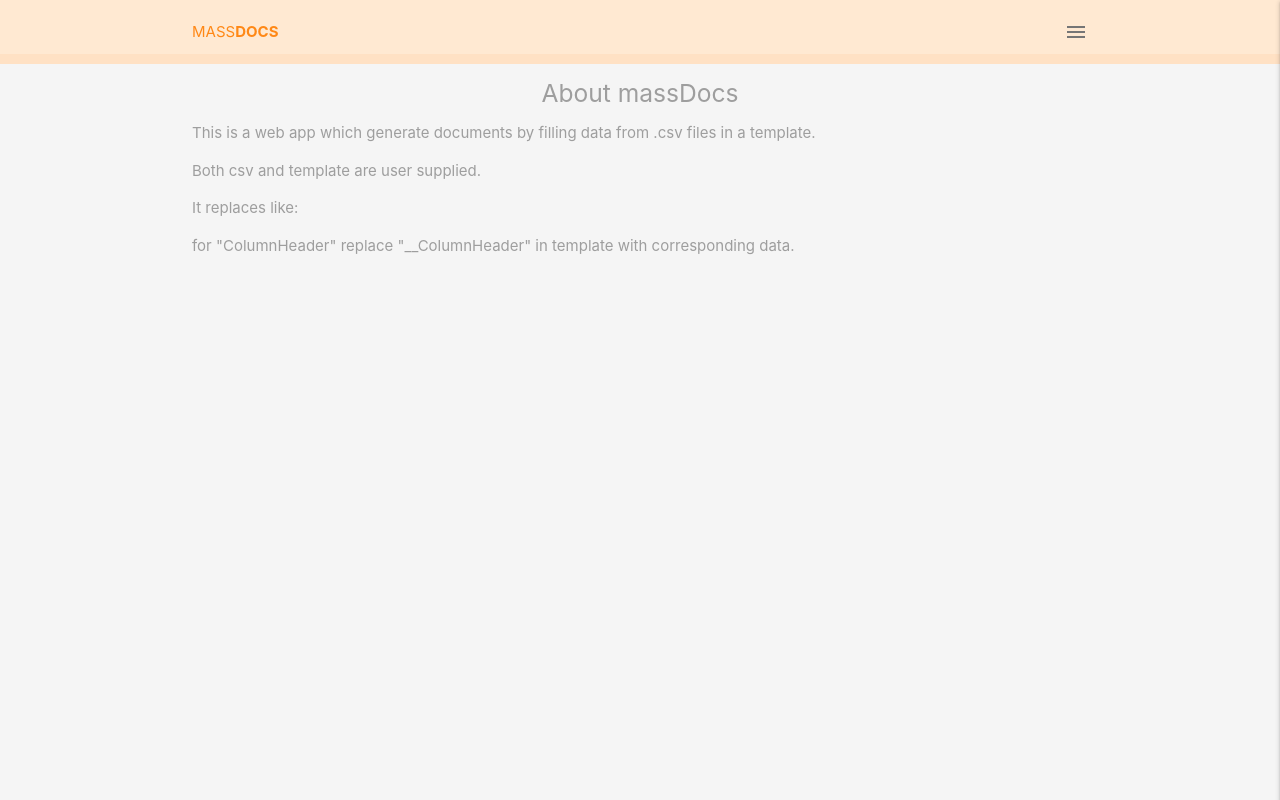
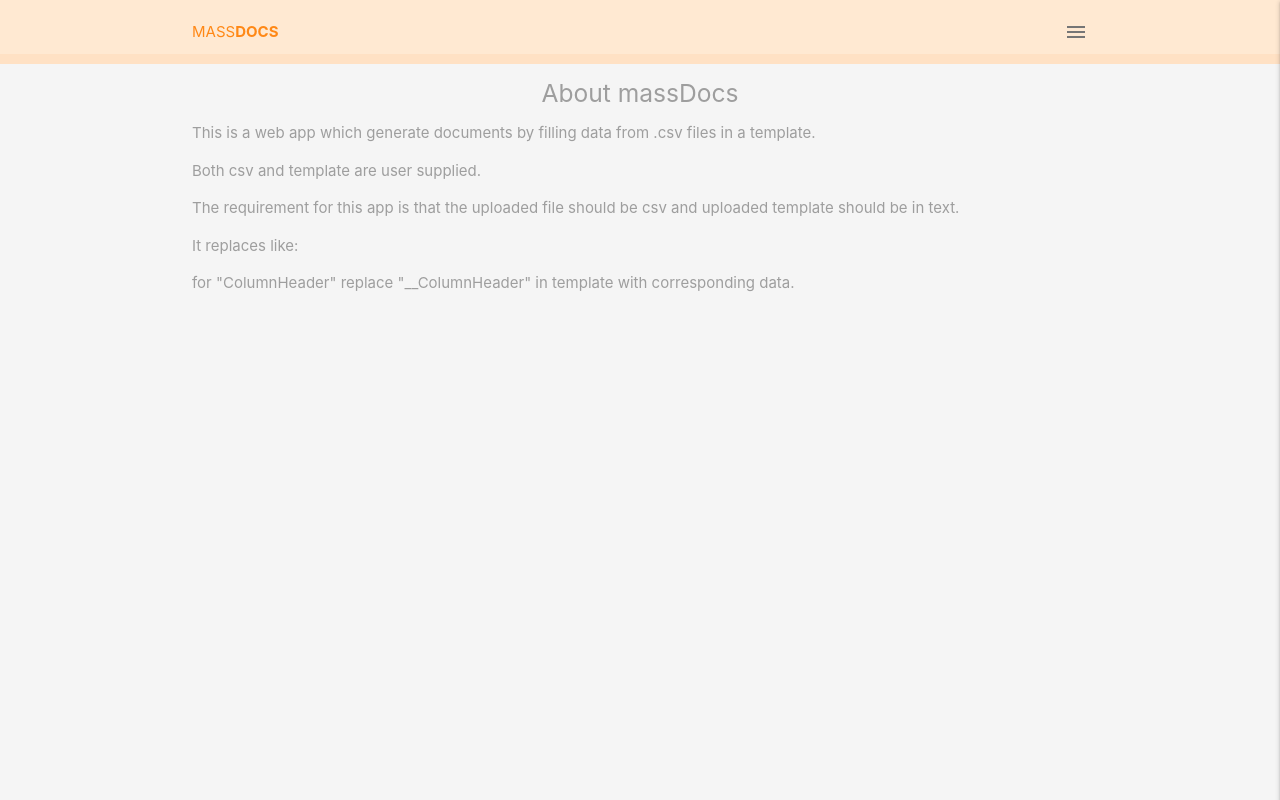
Before and after one commit to Mr-Vaibhav-Shukla/Documents-from-CSV-file, a plain HTML site: page PWA/pages/about.html in a window 1280 px wide. Drawn offline with Linux system fonts and the light colour scheme.

Commit message:
Update about.html

```diff
--- a/PWA/pages/about.html
+++ b/PWA/pages/about.html
@@ -51,6 +51,7 @@
       <h5 class="center">About massDocs</h5>
       <p>This is a web app which generate documents by filling data from .csv files in a template.</p>
       <p>Both csv and template are user supplied.</p>
+      <p>The requirement for this app is that the uploaded file should be csv and uploaded template should be in text.</p>
       <p>It replaces like: </p>
       <p>for "ColumnHeader" replace "__ColumnHeader" in template with corresponding data.</p>
    </div>
```
